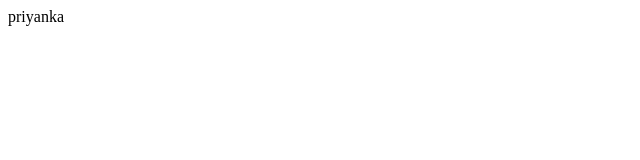
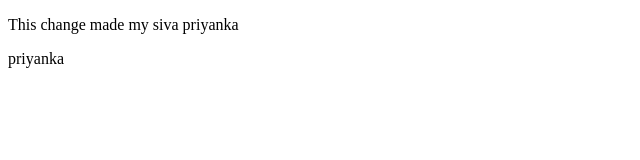
Before and after one commit to Siva-Priyanka/git-demo, a plain HTML site: page web/index.html in a window 1280 px wide. Shown: the whole page, without its empty margins (0-640 px from the left). Drawn offline with Linux system fonts and the light colour scheme.

Commit message:
header changed by priyanka

```diff
--- a/web/index.html
+++ b/web/index.html
@@ -3,6 +3,7 @@
 	<head>
 		<meta charset="UTF-8">
 		<title>Home Page -- Change to be push to github -- this is my new feature branch </title>
+		<p>This change made my siva priyanka</p>
 	</head>
 
 	<body>
```
